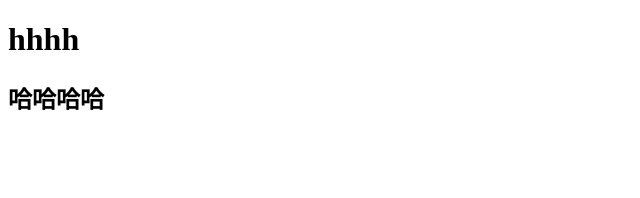
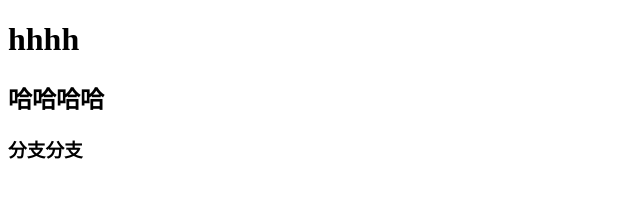
Before and after one commit to hulinlove/git-first, a plain HTML site: page src/index.html in a window 1280 px wide. Shown: the whole page, without its empty margins (0-640 px from the left). Drawn offline with Linux system fonts and the light colour scheme.

Commit message:
v2版本的第一次提交

```diff
--- a/src/index.html
+++ b/src/index.html
@@ -7,5 +7,6 @@
 <body>
     <h1>hhhh</h1>
     <h2>哈哈哈哈</h2>
+    <h3>分支分支</h3>
 </body>
 </html>
```
